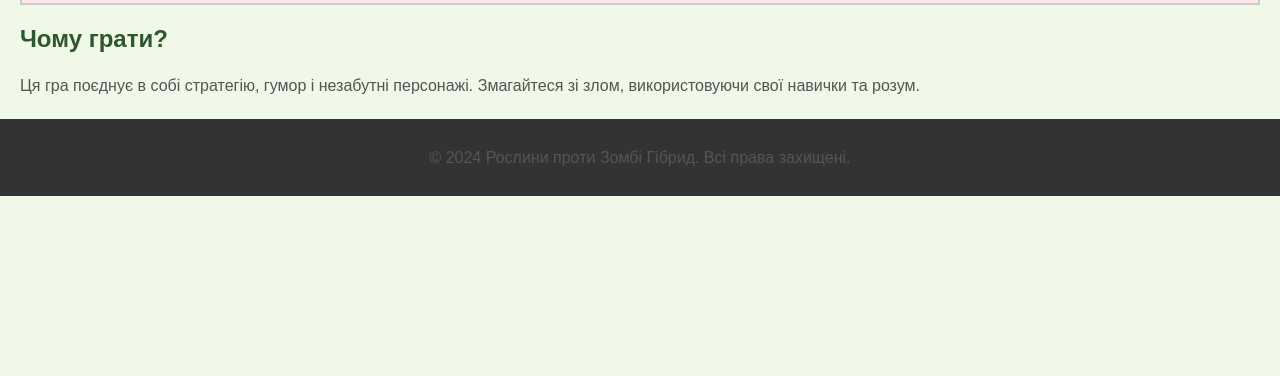
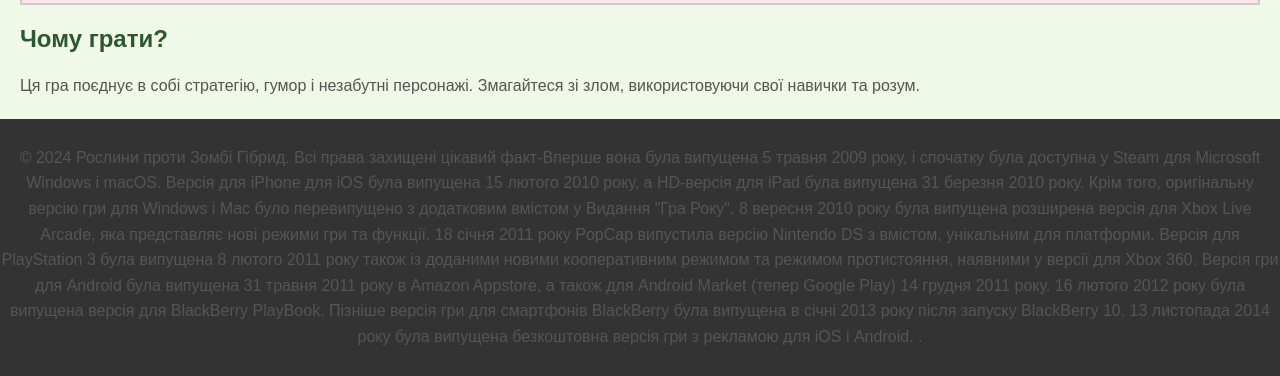
Before and after one commit to dava290414/david, a plain HTML site: page index.html in a window 1280 px wide. Shown: the part 1095-1471 px from the top of the page. Before the commit the page ends 1291 px from the top, so only its background shows below. Drawn offline with Linux system fonts and the light colour scheme.

Commit message:
Update index.html

```diff
--- a/index.html
+++ b/index.html
@@ -15,7 +15,7 @@
     <div class="content">
         <h2>Про Рослини</h2>
         <div class="plants">
-            <p>Рослини — це ваші захисники. Вони мають унікальні здібності, що допомагають боротися із зомбі. Від класичного Соняшника до могутнього Кактуса.</p>
+            <p>Рослини — це ваші захисники. Вони мають унікальні здібності, що допомагають боротися із зомбі. Від класичного Соняшника до могутнього Кактуса .</p>
             <img src="https://encrypted-tbn0.gstatic.com/images?q=tbn:ANd9GcTaFvUp5dWmkTQB79cmnjWHmBpc1q-nOn4yOg&s" alt="Рослини в дії">
         </div>
 
@@ -30,7 +30,10 @@
     </div>
 
     <div class="footer">
-        <p>&copy; 2024 Рослини проти Зомбі Гібрид. Всі права захищені.</p>
+        <p>&copy; 2024 Рослини проти Зомбі Гібрид. Всі права захищені
+
+            цікавий факт-Вперше вона була випущена 5 травня 2009 року, і спочатку була доступна у Steam для Microsoft Windows і macOS. Версія для iPhone для iOS була випущена 15 лютого 2010 року, а HD-версія для iPad була випущена 31 березня 2010 року. Крім того, оригінальну версію гри для Windows і Mac було перевипущено з додатковим вмістом у Видання "Гра Року". 8 вересня 2010 року була випущена розширена версія для Xbox Live Arcade, яка представляє нові режими гри та функції. 18 січня 2011 року PopCap випустила версію Nintendo DS з вмістом, унікальним для платформи. Версія для PlayStation 3 була випущена 8 лютого 2011 року також із доданими новими кооперативним режимом та режимом протистояння, наявними у версії для Xbox 360. Версія гри для Android була випущена 31 травня 2011 року в Amazon Appstore, а також для Android Market (тепер Google Play) 14 грудня 2011 року. 16 лютого 2012 року була випущена версія для BlackBerry PlayBook. Пізніше версія гри для смартфонів BlackBerry була випущена в січні 2013 року після запуску BlackBerry 10. 13 листопада 2014 року була випущена безкоштовна версія гри з рекламою для iOS і Android. .</p>
+
     </div>
 </body>
 </html>
```
